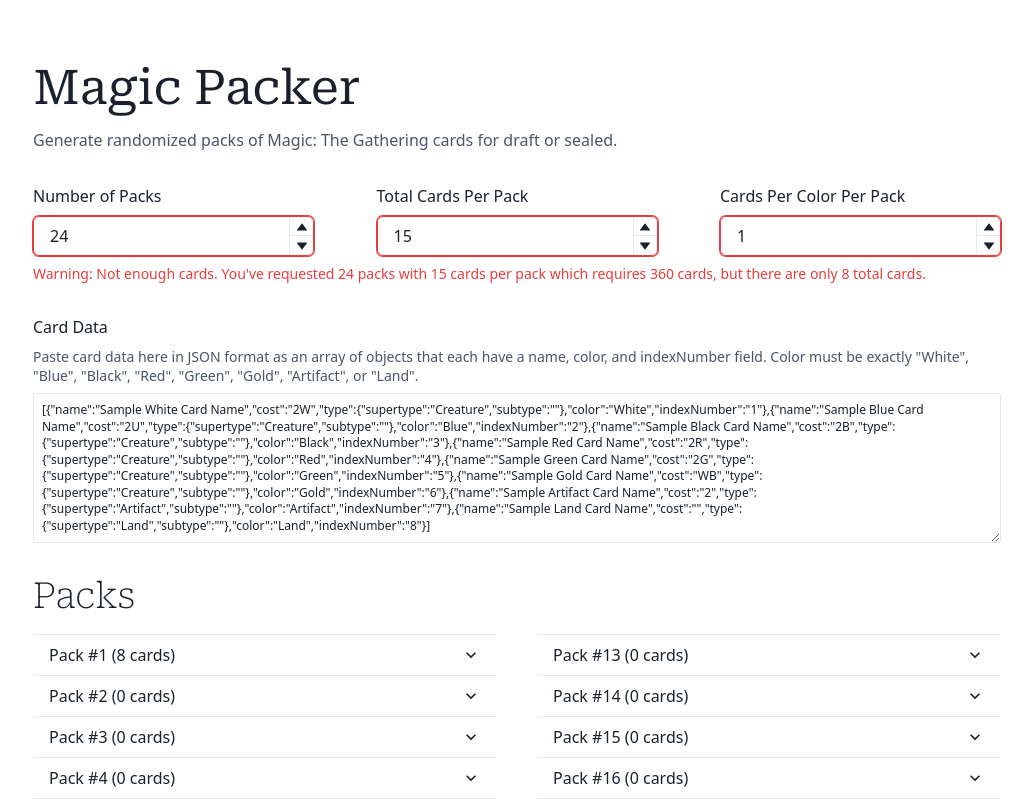
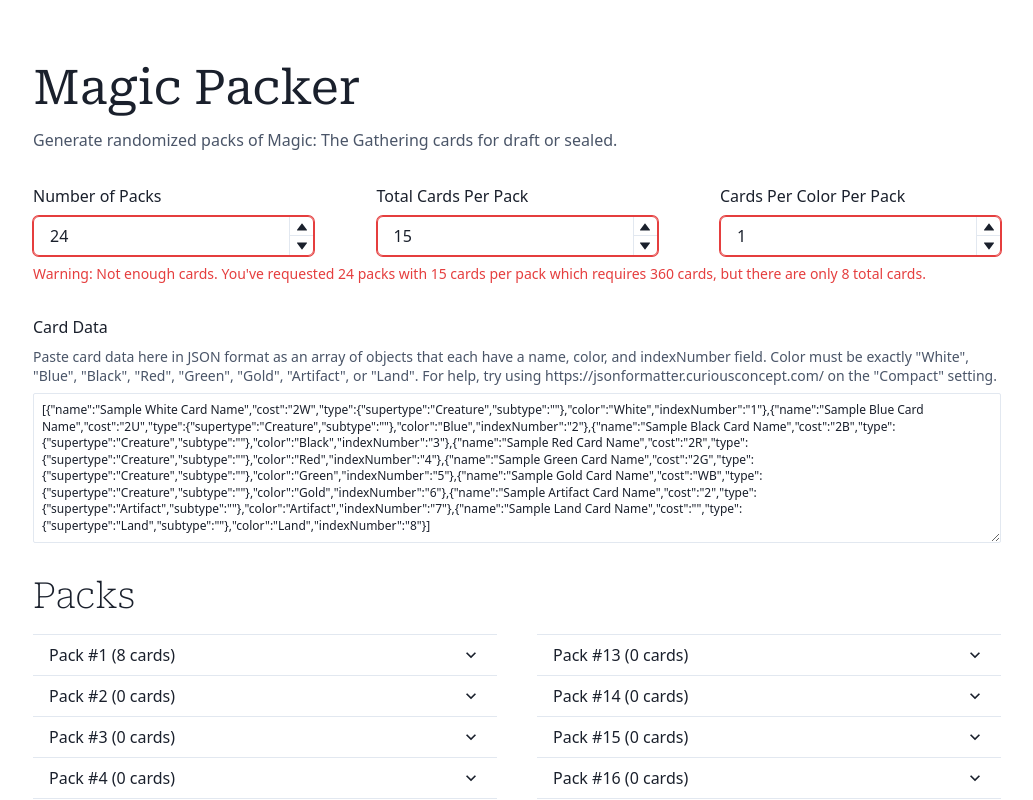
Before and after one commit to selena-groh/magic-packer, a Next.js app: page / in a window 1280 px wide. Shown: the top 800 px of the page, without its empty margins (123-1156 px from the left). Built offline with nearby package versions, Linux system fonts and the light colour scheme.

Commit message:
fix error when changing card data in the form

```diff
--- a/components/CardDataUploader.js
+++ b/components/CardDataUploader.js
@@ -7,8 +7,14 @@
 
 const CardDataUploader = ({ cardData, updateCardData }) => {
   let handleInputChange = (e) => {
-    let inputValue = e.target.value;
-    updateCardData(JSON.parse(inputValue));
+    // Remove whitespace
+    let inputValue = e.target.value.replace(/\s+/g, "");
+
+    if (inputValue === "") {
+      updateCardData([]);
+    } else {
+      updateCardData(JSON.parse(inputValue));
+    }
   };
 
   return (
@@ -18,6 +24,11 @@
         Paste card data here in JSON format as an array of objects that each
         have a name, color, and indexNumber field. Color must be exactly
         "White", "Blue", "Black", "Red", "Green", "Gold", "Artifact", or "Land".
+        For help, try using{" "}
+        <a href="https://jsonformatter.curiousconcept.com/">
+          https://jsonformatter.curiousconcept.com/
+        </a>{" "}
+        on the "Compact" setting.
       </FormHelperText>
       <Textarea
         value={JSON.stringify(cardData)}
```
Also changed, not shown: 1 other file (tests, documents, lock files or other folders).
